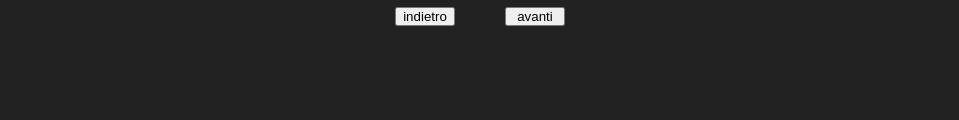
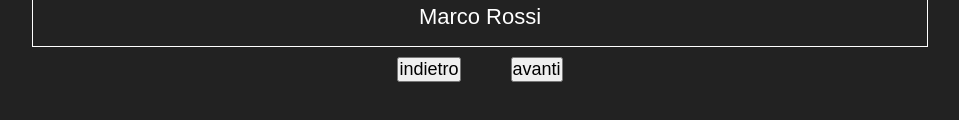
Before and after one commit to Alessio-Tosoni/vue-slider, a plain HTML site: page index.html in a window 1280 px wide. Shown: the part 500-620 px from the top of the page, without its empty margins (160-1119 px from the left). Drawn offline with nearby package versions, Linux system fonts and the light colour scheme.

Commit message:
conclude css

```diff
--- a/style.css
+++ b/style.css
@@ -17,6 +17,7 @@ body{
 }
 .card{
     border: 1px solid white;
+    margin-top: 50px;
 }
 
 h1{
@@ -35,9 +36,9 @@ h1{
 }
 #bck{
     margin: 10px 25px;
-    width: 60px;
+    font-size: 18px;
 }
 #nxt{
     margin: 10px 25px;
-    width: 60px;
+    font-size: 18px;
 }
```
